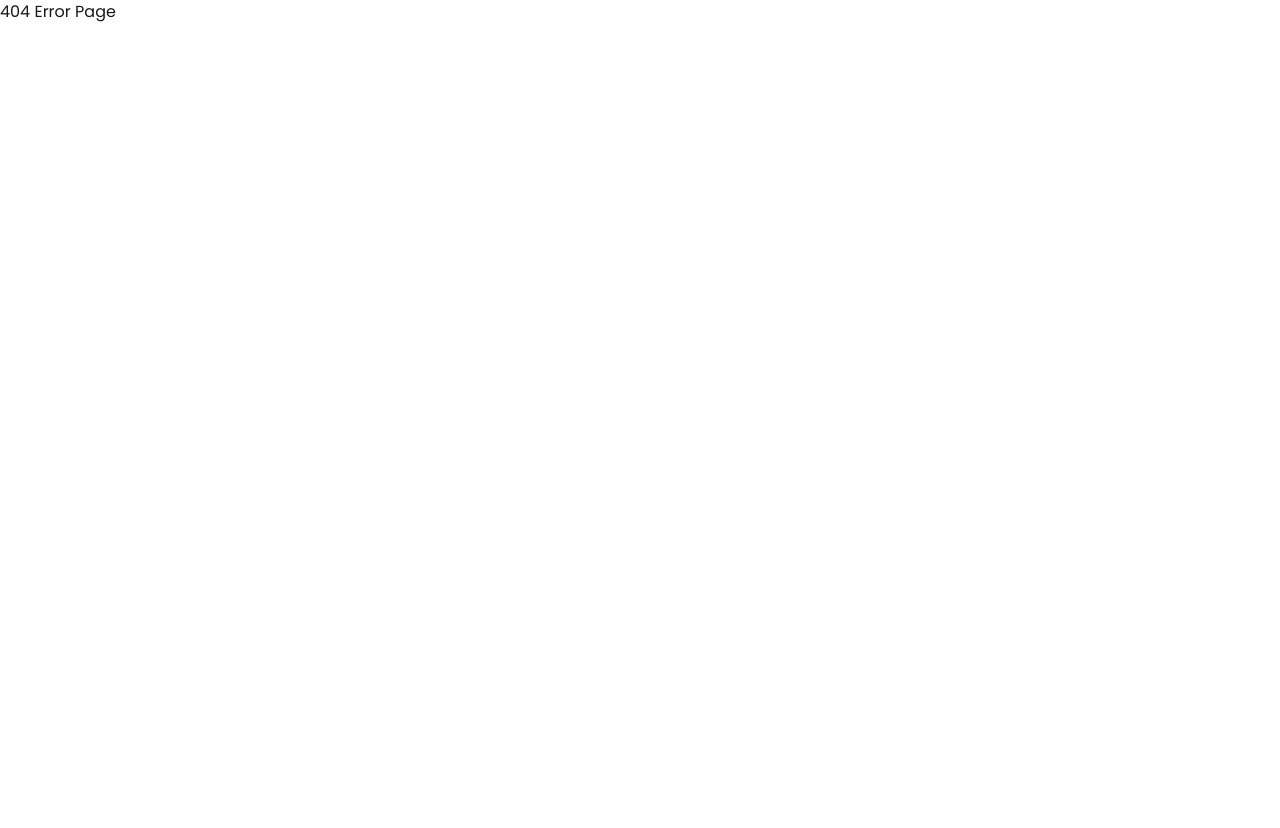
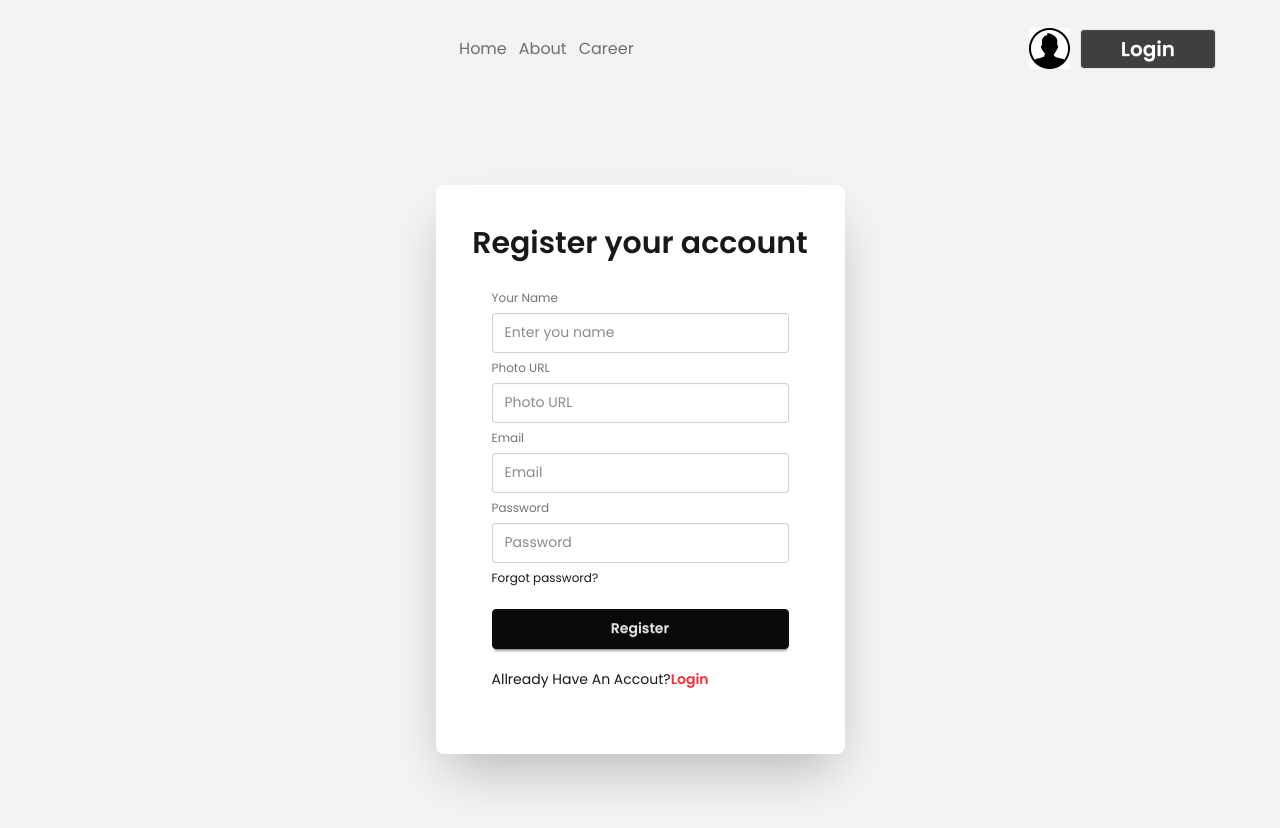
Before and after one commit to gmsojibhosen/dragon-news, a React (Vite) app: page /auth/register in a window 1280 px wide. Before the commit this address had no page. Shown: the top 828 px of the page. Before the commit the page ends 800 px from the top, so only its background shows below. Built offline with nearby package versions, Linux system fonts and the light colour scheme.

Commit message:
register now

```diff
--- a/package.json
+++ b/package.json
@@ -13,6 +13,7 @@
     "@react-icons/all-files": "^4.1.0",
     "@tailwindcss/vite": "^4.1.18",
     "date-fns": "^4.1.0",
+    "firebase": "^12.8.0",
     "react": "^19.2.0",
     "react-dom": "^19.2.0",
     "react-fast-marquee": "^1.6.5",
--- /dev/null
+++ b/src/Provider/AuthProvider.jsx
@@ -0,0 +1,22 @@
+import React, { createContext, useState } from "react";
+import app from "../firebase/firebase.config";
+import { createUserWithEmailAndPassword, getAuth } from "firebase/auth";
+
+export const AuthContext = createContext();
+const auth = getAuth(app);
+const AuthProvider = ({ children }) => {
+  const [user, setUser] = useState(null);
+// register firebase
+  const createUser = (email, password) => {
+    return createUserWithEmailAndPassword(auth, email, password);
+    };
+// current accout hole
+  const authData = {
+    user,
+    setUser,
+    createUser,
+  };
+  return <AuthContext value={authData}>{children}</AuthContext>;
+};
+
+export default AuthProvider;
--- a/src/components/Navbar/Navbar.jsx
+++ b/src/components/Navbar/Navbar.jsx
@@ -1,20 +1,33 @@
-import React from 'react';
-import { NavLink } from 'react-router';
+import React, { use } from 'react';
+import { Link, NavLink } from 'react-router';
 import navUser from '../../assets/user.png'
+import { AuthContext } from '../../Provider/AuthProvider';
 const Navbar = () => {
+  const {user} = use(AuthContext)
     return (
-        <nav className='flex justify-between items-center mt-5'>
-            <div></div>
-            <ul className='flex items-center gap-3 text-accent'>
-                <li><NavLink to={'/'}>Home</NavLink></li>
-                <li><NavLink to={'/about'}>About</NavLink></li>
-                <li><NavLink to={'/career'}>Career</NavLink></li>
-            </ul>
-            <div className='flex gap-2.5 items-center'>
-                <img src={navUser} alt="User" />
-                <button className='btn bg-primary px-10 py-2 font-semibold text-white text-xl'>Login</button>
-            </div>
-        </nav>
+      <nav className="flex justify-between items-center mt-5">
+        <div>{ user && user.email}</div>
+        <ul className="flex items-center gap-3 text-accent">
+          <li>
+            <NavLink to={"/"}>Home</NavLink>
+          </li>
+          <li>
+            <NavLink to={"/about"}>About</NavLink>
+          </li>
+          <li>
+            <NavLink to={"/career"}>Career</NavLink>
+          </li>
+        </ul>
+        <div className="flex gap-2.5 items-center">
+          <img src={navUser} alt="User" />
+          <Link
+            to={"/auth/login"}
+            className="btn bg-primary px-10 py-2 font-semibold text-white text-xl"
+          >
+            Login
+          </Link>
+        </div>
+      </nav>
     );
 };
 
--- /dev/null
+++ b/src/firebase/firebase.config.js
@@ -0,0 +1,18 @@
+// Import the functions you need from the SDKs you need
+import { initializeApp } from "firebase/app";
+// TODO: Add SDKs for Firebase products that you want to use
+// https://firebase.google.com/docs/web/setup#available-libraries
+
+// Your web app's Firebase configuration
+const firebaseConfig = {
+  apiKey: "AIzaSyAv6QeqUp2-9YmBKZNjEiaNbd0EJmOUXEY",
+  authDomain: "the-dragon-news-6cbf9.firebaseapp.com",
+  projectId: "the-dragon-news-6cbf9",
+  storageBucket: "the-dragon-news-6cbf9.firebasestorage.app",
+  messagingSenderId: "816675841223",
+  appId: "1:816675841223:web:9ddbcf136108f62193cae2",
+};
+
+// Initialize Firebase
+const app = initializeApp(firebaseConfig);
+export default app;
--- /dev/null
+++ b/src/laytouts/AuthLayout.jsx
@@ -0,0 +1,19 @@
+import React from "react";
+import { Outlet } from "react-router";
+import Navbar from "../components/Navbar/Navbar";
+
+const AuthLayout = () => {
+  return (
+    <div className="bg-base-200 min-h-screen py-2">
+      <header className=" max-w-6xl mx-auto ">
+        <Navbar></Navbar>
+      </header>
+
+      <main>
+        <Outlet></Outlet>
+      </main>
+    </div>
+  );
+};
+
+export default AuthLayout;
--- a/src/main.jsx
+++ b/src/main.jsx
@@ -1,15 +1,14 @@
 import { StrictMode } from "react";
 import { createRoot } from "react-dom/client";
 import "./index.css";
-
 import { RouterProvider } from "react-router/dom";
 import router from "./routers/router.jsx";
-import MainLayout from "./laytouts/MainLayout.jsx";
+import AuthProvider from "./Provider/AuthProvider.jsx";
 
 createRoot(document.getElementById("root")).render(
   <StrictMode>
-    <RouterProvider router={router}>
-      <MainLayout></MainLayout>
-    </RouterProvider>
+    <AuthProvider>
+      <RouterProvider router={router}></RouterProvider>
+    </AuthProvider>
   </StrictMode>
 );
--- /dev/null
+++ b/src/pages/Login/Login.jsx
@@ -0,0 +1,52 @@
+import React from "react";
+import { Link } from "react-router";
+
+const Login = () => {
+  const handleLogin = (event) => {
+      event.preventDefault();
+    const email = event.target.email.value;
+    const password = event.target.password.value;
+    console.log(email, password);
+  };
+  return (
+    <div className=" w-full mx-auto flex justify-center min-h-screen items-center ">
+      <div className="card bg-base-100  shrink-0 shadow-2xl py-10 px-8 max-w-3xl">
+        <h2 className=" text-center font-semibold text-3xl ">
+          Login your account
+        </h2>
+        <div className="card-body">
+          <form onSubmit={handleLogin}>
+            <fieldset className="fieldset">
+              <label className="label">Email</label>
+              <input
+                type="email"
+                className="input"
+                name="email"
+                placeholder="Email"
+              />
+              <label className="label">Password</label>
+              <input
+                type="password"
+                className="input"
+                name="password"
+                placeholder="Password"
+              />
+              <div>
+                <a className="link link-hover">Forgot password?</a>
+              </div>
+              <button className="btn btn-neutral mt-4">Login</button>
+            </fieldset>
+          </form>
+          <p className="mt-2">
+            Dont’t Have An Account ?
+            <Link className=" font-semibold text-red-500" to={"/auth/register"}>
+              Register
+            </Link>
+          </p>
+        </div>
+      </div>
+    </div>
+  );
+};
+
+export default Login;
--- /dev/null
+++ b/src/pages/Register/Register.jsx
@@ -0,0 +1,89 @@
+import React, { use } from "react";
+import { Link } from "react-router";
+import { AuthContext } from "../../Provider/AuthProvider";
+
+const Register = () => {
+  const { createUser,setUser } = use(AuthContext);
+  const handleRegister = (event) => {
+    event.preventDefault();
+    const name = event.target.name.value;
+    const photo = event.target.photo.value;
+    const email = event.target.email.value;
+    const password = event.target.password.value;
+
+    console.log(name, photo, email, password);
+      createUser(email, password)
+          .then((result) => {
+        const user = result.user;
+       setUser(user)
+          })
+          .catch(error => {
+              console.log(error.massage)
+          });
+  };
+  return (
+    <div className=" w-full mx-auto flex justify-center min-h-screen items-center ">
+      <div className="card bg-base-100  shrink-0 shadow-2xl py-10 px-8 max-w-3xl">
+        <h2 className=" text-center font-semibold text-3xl ">
+          Register your account
+        </h2>
+        <div className="card-body">
+          <form onSubmit={handleRegister}>
+            <fieldset className="fieldset">
+              {/* Name */}
+              <label className="label">Your Name</label>
+              <input
+                type="text"
+                className="input"
+                name="name"
+                placeholder="Enter you name"
+                required
+              />
+              {/* Photo URL */}
+              <label className="label">Photo URL</label>
+              <input
+                type="text"
+                className="input"
+                name="photo"
+                placeholder="Photo URL"
+                required
+              />
+              {/* Email */}
+              <label className="label">Email</label>
+              <input
+                type="email"
+                className="input"
+                name="email"
+                placeholder="Email"
+                required
+              />
+              {/* password */}
+              <label className="label">Password</label>
+              <input
+                type="password"
+                className="input"
+                name="password"
+                placeholder="Password"
+                required
+              />
+              <div>
+                <a className="link link-hover">Forgot password?</a>
+              </div>
+              <button type="submit" className="btn btn-neutral mt-4">
+                Register
+              </button>
+            </fieldset>
+          </form>
+          <p className="mt-2">
+            Allready Have An Accout?
+            <Link className=" font-semibold text-red-500" to={"/auth/login"}>
+              Login
+            </Link>
+          </p>
+        </div>
+      </div>
+    </div>
+  );
+};
+
+export default Register;
--- a/src/routers/router.jsx
+++ b/src/routers/router.jsx
@@ -4,6 +4,10 @@ import About from "../components/About/About";
 import Career from "../components/Career/Career";
 import Home from "../pages/Home/Home";
 import CategoryNews from "../pages/CategoryNews/CategoryNews";
+
+import Login from "../pages/Login/Login";
+import Register from "../pages/Register/Register";
+import AuthLayout from "../laytouts/AuthLayout";
 
 const router = createBrowserRouter([
   {
@@ -13,15 +17,25 @@ const router = createBrowserRouter([
       { index: true, Component: Home },
       {
         path: "/category/:id",
-        loader: () => fetch('/news.json'),
+        loader: () => fetch("/news.json"),
         Component: CategoryNews,
       },
     ],
-    },
+  },
 
   {
     path: "/auth",
-    element: <h1>Auth element page</h1>,
+    Component: AuthLayout,
+    children: [
+      {
+        path: "login",
+        Component: Login,
+      },
+      {
+        path: "register",
+        Component: Register,
+      },
+    ],
   },
   {
     path: "/news",
@@ -29,7 +43,7 @@ const router = createBrowserRouter([
   },
   {
     path: "/about",
-    Component: About ,
+    Component: About,
   },
   {
     path: "/career",
@@ -37,7 +51,7 @@ const router = createBrowserRouter([
   },
   {
     path: "/*",
-    element: "404 Error Page",
+    element: <h1>404 Error Page</h1>,
   },
 ]);
 
```
Also changed, not shown: 1 other file (tests, documents, lock files or other folders).
